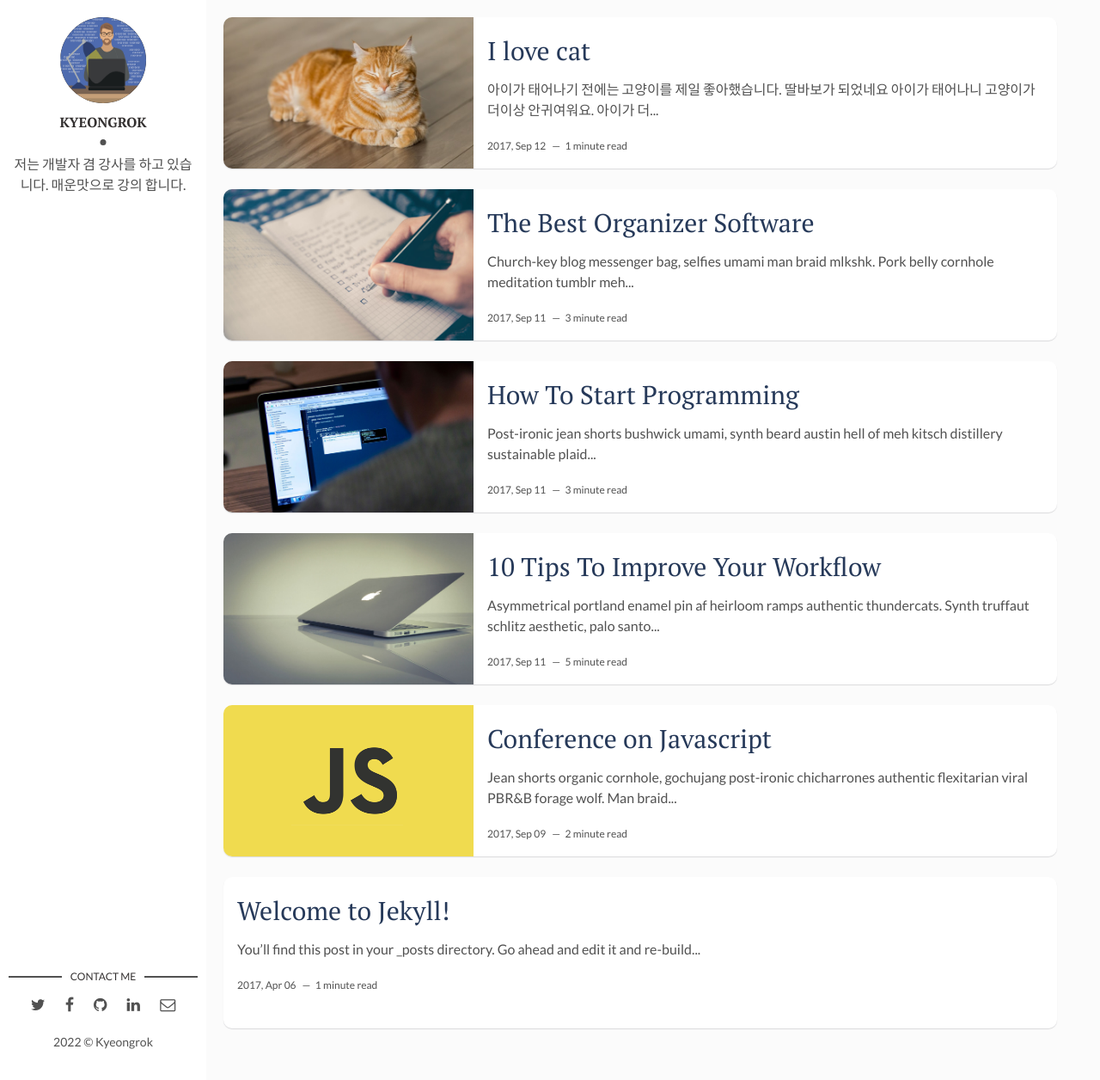
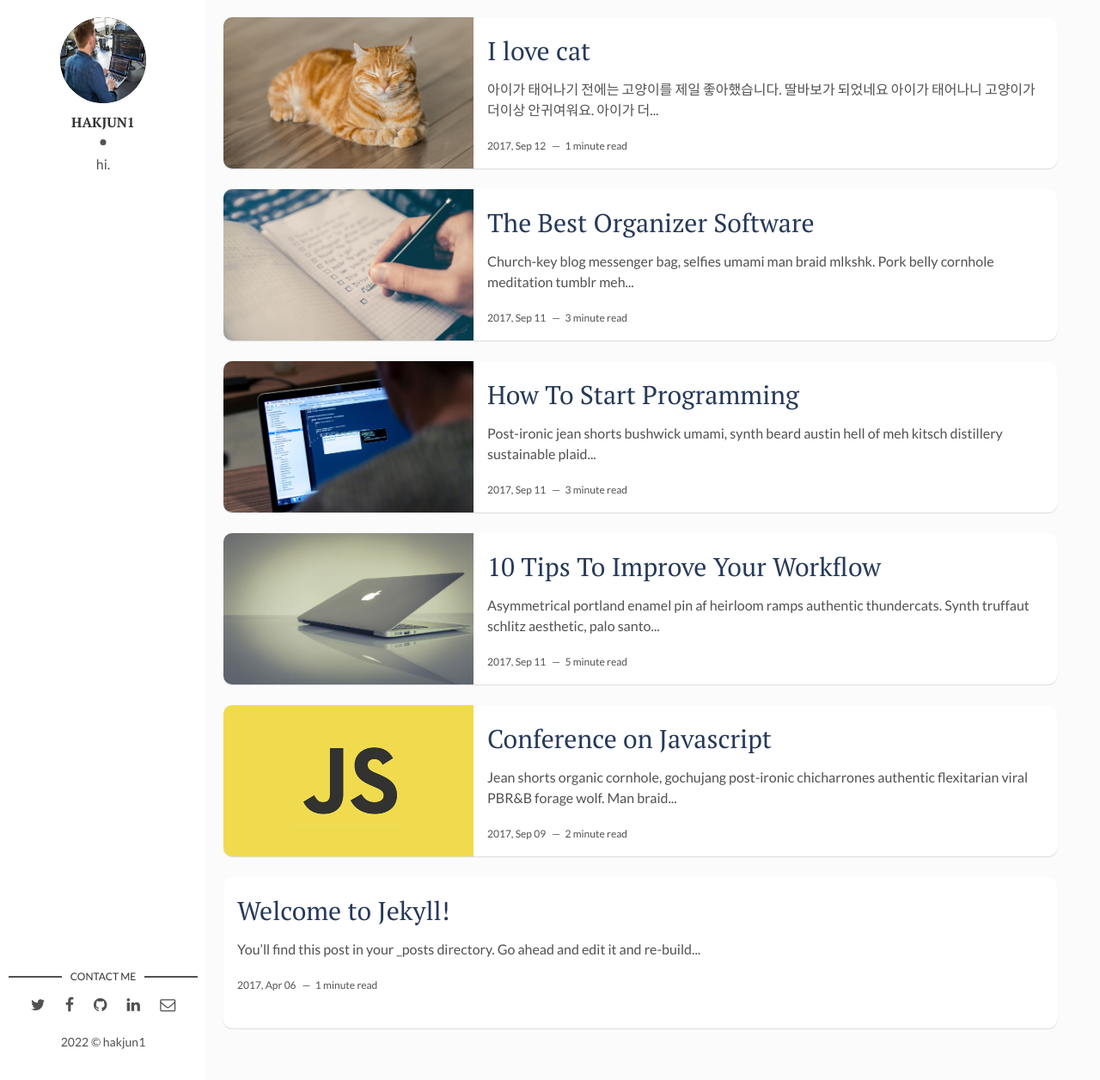
Before and after one commit to hakjun1/gitblog4, a Jekyll site: the page built from index.html, in a window 1280 px wide and 1256 px high. Shown: the whole window at 86% size. Built offline with Jekyll 4.4.1, drawn with Linux system fonts in a browser that asks for light colours; the list of posts is cut into pages by our own code.

Commit message:
Update _config.yml

```diff
--- a/_config.yml
+++ b/_config.yml
@@ -9,9 +9,9 @@ url: "https://hakjun1.github.io" # the base hostname & protocol for your site, e
 site-twitter: #if your site has a twitter account, enter it here
 
 # Author Settings
-author: Kyeongrok # add your name
-author-img: 1598431314481_1.jpg # add your photo
-about-author: 저는 개발자 겸 강사를 하고 있습니다. 매운맛으로 강의 합니다. # add description
+author: hakjun1 # add your name
+author-img: 111222.png # add your photo
+about-author: hi. # add description
 social-twitter: # add your Twitter handle
 social-facebook: # add your Facebook handle
 social-github: kyeongrok # add your Github handle
```
